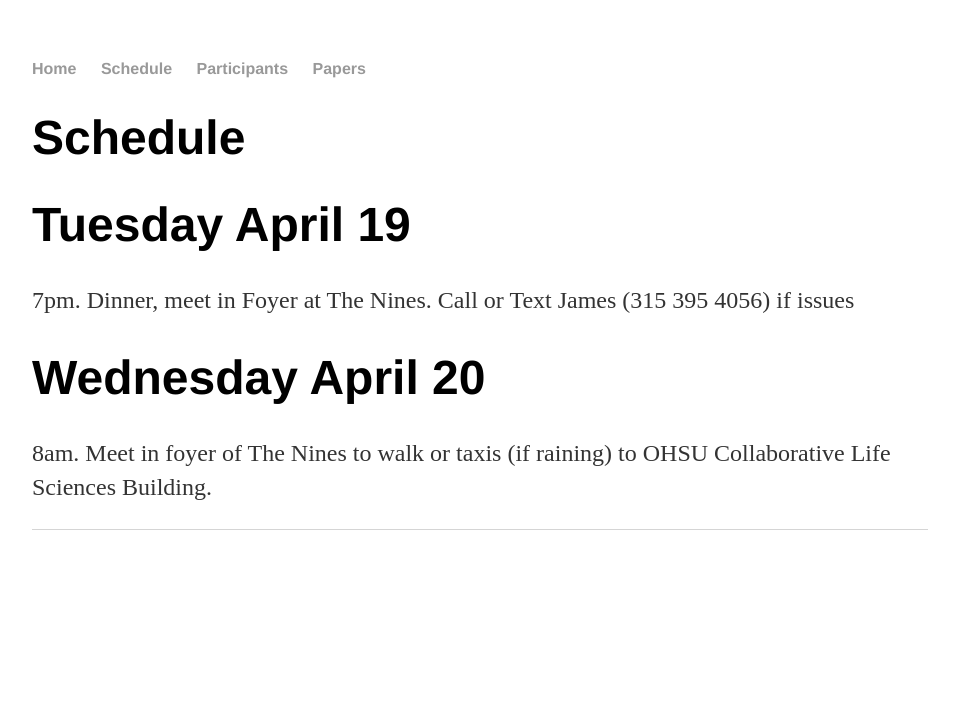
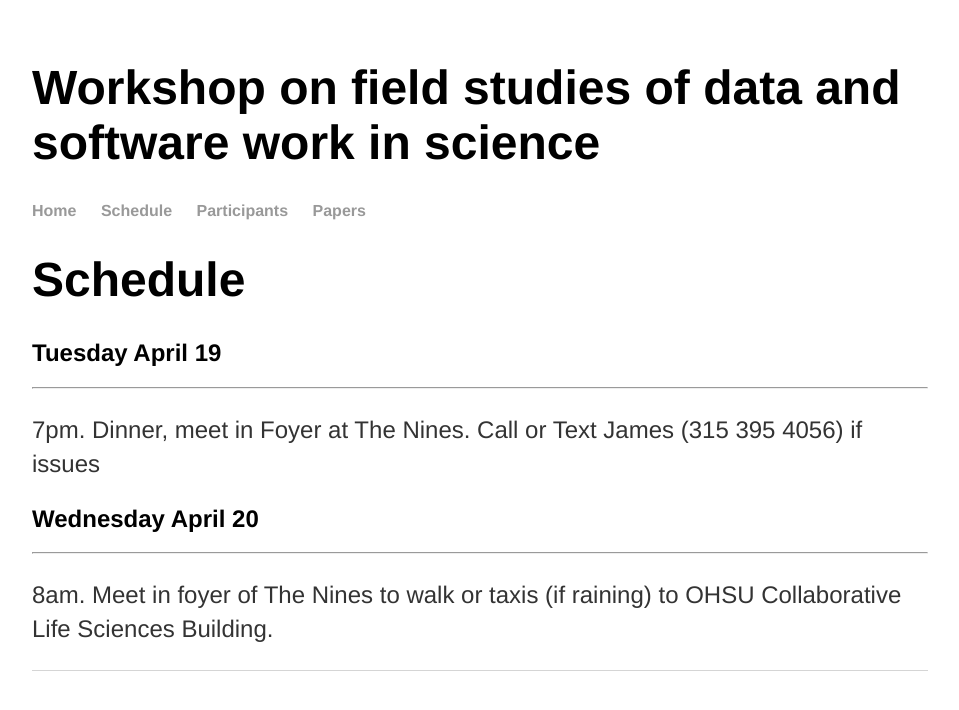
Before and after one commit to howisonlab/portland_workshop, a Jekyll site: the page built from schedule.md, in a window 1280 px wide. Shown: the top 710 px of the page, without its empty margins (160-1119 px from the left). Built offline with Jekyll 4.4.1, drawn with Linux system fonts in a browser that asks for light colours.

Commit message:
Altered fonts, etc.

```diff
--- a/_layouts/default.html
+++ b/_layouts/default.html
@@ -12,6 +12,7 @@
             <meta "http-equiv"="content-type" content="text/html; charset=utf-8" />
 		</head>
 		<body>
+            <h1>Workshop on field studies of data and software work in science</h1>
 			<nav>
 	    		<ul>
 	        		<li><a href="{{ site.github.url }}/">Home</a></li>
--- a/css/main.css
+++ b/css/main.css
@@ -1,6 +1,7 @@
 body {
     margin: 60px auto;
     width: 70%;
+    font-family:'Helvetica', 'Arial', 'Sans-Serif';
 }
 nav ul, footer ul {
     font-family:'Helvetica', 'Arial', 'Sans-Serif';
--- a/schedule.md
+++ b/schedule.md
@@ -5,10 +5,12 @@ title: Schedule
 Schedule
 ================================
 
-# Tuesday April 19
+## Tuesday April 19
+-------------------------
 
 7pm. Dinner, meet in Foyer at The Nines. Call or Text James (315 395 4056) if issues
 
-# Wednesday April 20
+## Wednesday April 20
+-------------------------
 
 8am. Meet in foyer of The Nines to walk or taxis (if raining) to OHSU Collaborative Life Sciences Building.
```
Also changed, not shown: index.md (+1 -4 lines).
